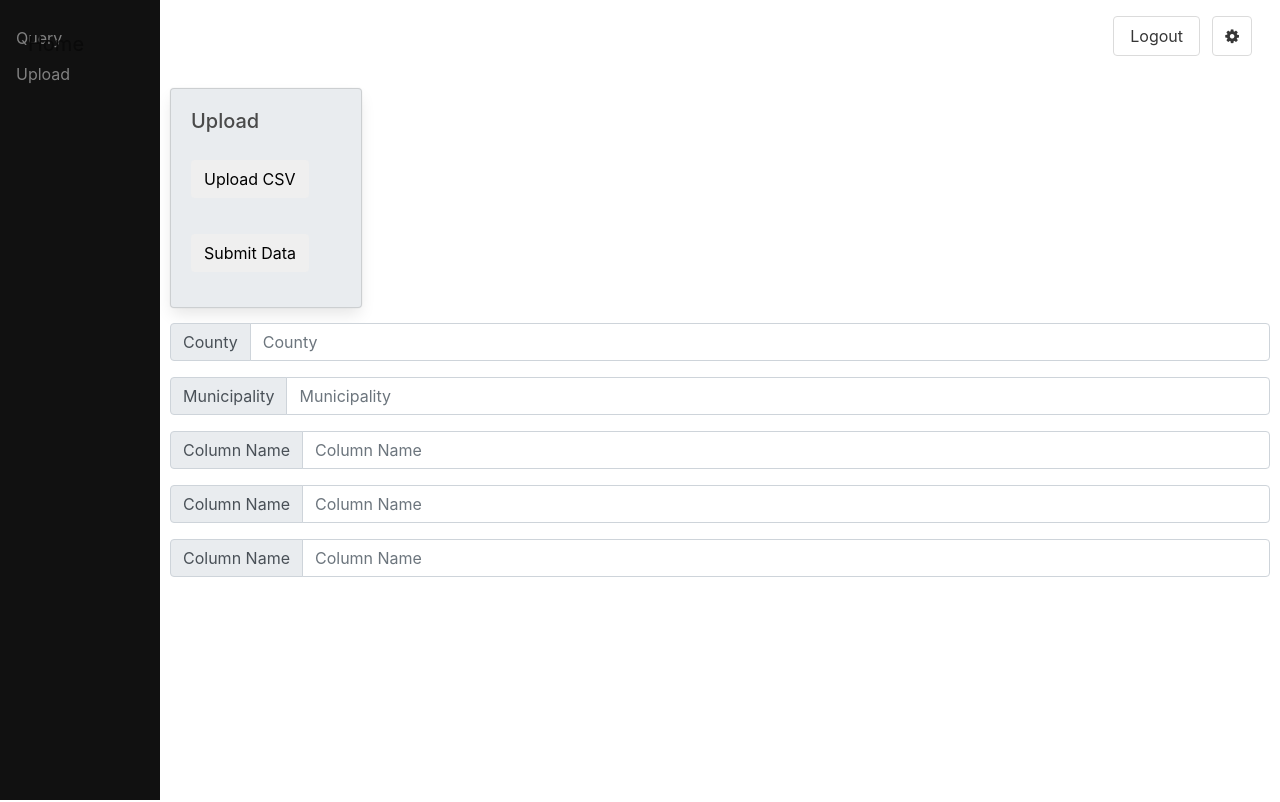
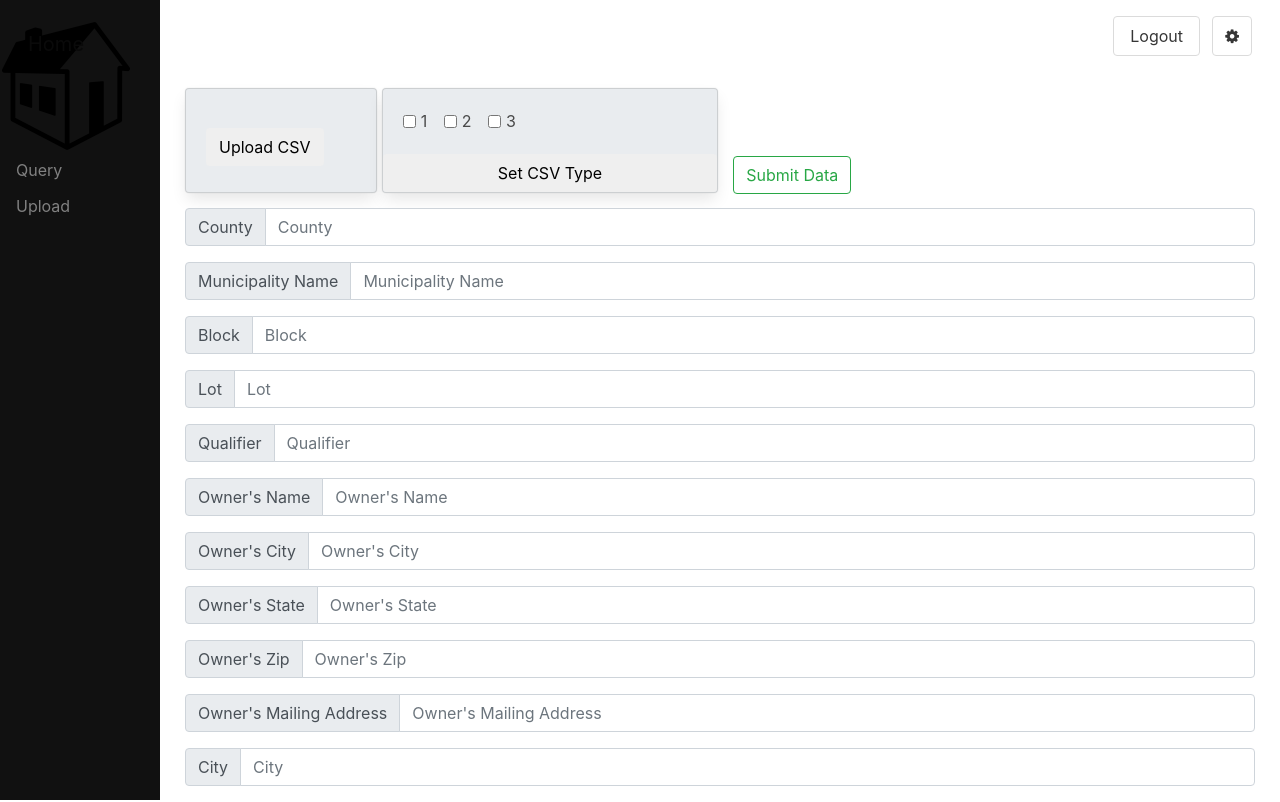
Before and after one commit to jeff-vincent/flask-csv-app, a Flask app: page /upload in a window 1280 px wide. Run offline with Flask 2, Linux system fonts and the light colour scheme; a user stored in the database is signed in; data comes from the database, SQL or seed files in the repository; some libraries are stand-ins or nearby versions.

Commit message:
Improve Upload UI

```diff
--- a/app.py
+++ b/app.py
@@ -33,7 +33,7 @@ def login():
             return json.dumps({'status': 'Both fields required'})
         return render_template('login.html', form=form)
     user = helpers.get_user()
-    return render_template('home.html', user=user)
+    return render_template('query.html', user=user)
 
 
 @app.route("/logout")
@@ -173,8 +173,11 @@ def upload():
 #----------------------- Query View -----------------------------------------#
 @app.route('/query', methods=['POST'])
 def query():
-    print('came through-------------------------------------------------')
-    items = []
+
+    #------------------- Parse Request -----------------------#
+
+
+
     Session = helpers.get_session()
     estates = Session.query(tabledef.Property).all()
 
--- a/templates/sidebar.html
+++ b/templates/sidebar.html
@@ -1,4 +1,7 @@
 <div class="sidenav">
+    <div style="width: 80%">
+    <img style="margin: 2px" src="../static/3d-house.png">
+  </div>
     <a href="/">Query</a>
     <a href="/upload">Upload</a>
   </div>
--- a/templates/upload.html
+++ b/templates/upload.html
@@ -2,21 +2,47 @@
 {% block body %}
 {% include "navbar.html" %}
 {% include "sidebar.html" %}
+<div class="main">
+<div id="uploadControls" class="container">
+    <div class="row">
 
-<div id="uploadControls" class="main">
-
-  <div class="card" style="width: 12rem; margin-bottom: 15px; background-color: #E9ECEF">
+        <div class="col-sm-4">
+  <div class="card" style="width: 12rem;  background-color: #E9ECEF">
     <div class="card-body">
-      <h5 class="card-title">Upload</h5>
+      <div style="height: 19px;"></div>
       <div class="upload-btn-wrapper">
-        <button id="upload" class="btn btn-outline margin-top-15 margin-bottom-15 "> Upload CSV </button>
+        <button id="upload" class="btn btn-outline "> Upload CSV </button>
         <input type="file" id="fileInput"></input>
-    </div>
-    <div>
-      <button id="submitData"class="btn btn-outline margin-top-15 margin-bottom-15" onclick="submitData()">Submit Data</button>
     </div>
     </div>
   </div>
+  </div>
+  <div class="col-sm-4">
+
+  <div class="card" style="width: 23rem; margin-bottom: 15px; margin-left: -170px; background-color: #E9ECEF">
+      <div class="card-body">
+
+      <div class="form-check form-check-inline">
+          <input class="form-check-input" type="checkbox" id="inlineCheckbox1" value="option1">
+          <label class="form-check-label" for="inlineCheckbox1">1</label>
+        </div>
+        <div class="form-check form-check-inline">
+          <input class="form-check-input" type="checkbox" id="inlineCheckbox2" value="option2">
+          <label class="form-check-label" for="inlineCheckbox2">2</label>
+        </div>
+        <div class="form-check form-check-inline">
+          <input class="form-check-input" type="checkbox" id="inlineCheckbox3" value="option3" >
+          <label class="form-check-label" for="inlineCheckbox3">3</label>
+        </div>
+      </div>
+      <button id="setCSVType"class="btn btn-outline" onclick="setCSVType()">Set CSV Type</button>
+    </div>
+  </div>
+      <div>
+          <button style="margin-left: -170px; margin-bottom: -132px" id="submitData"class="btn btn-outline-success margin-top-15" onclick="submitData()">Submit Data</button>
+        </div>
+
+</div>
 
   <div class="input-group mb-3">
     <div class="input-group-prepend">
@@ -26,31 +52,68 @@
   </div>
   <div class="input-group mb-3">
     <div class="input-group-prepend">
-      <span class="input-group-text" id="basic-addon1">Municipality</span>
+      <span class="input-group-text" id="basic-addon1">Municipality Name</span>
     </div>
-    <input type="text" class="form-control" placeholder="Municipality" aria-label="column-name" aria-describedby="basic-addon1">
+    <input type="text" class="form-control" placeholder="Municipality Name" aria-label="column-name" aria-describedby="basic-addon1">
   </div>
   <div class="input-group mb-3">
     <div class="input-group-prepend">
-      <span class="input-group-text" id="basic-addon1">Column Name</span>
+      <span class="input-group-text" id="basic-addon1">Block</span>
     </div>
-    <input type="text" class="form-control" placeholder="Column Name" aria-label="column-name" aria-describedby="basic-addon1">
+    <input type="text" class="form-control" placeholder="Block" aria-label="column-name" aria-describedby="basic-addon1">
   </div>
   <div class="input-group mb-3">
     <div class="input-group-prepend">
-      <span class="input-group-text" id="basic-addon1">Column Name</span>
+      <span class="input-group-text" id="basic-addon1">Lot</span>
     </div>
-    <input type="text" class="form-control" placeholder="Column Name" aria-label="column-name" aria-describedby="basic-addon1">
+    <input type="text" class="form-control" placeholder="Lot" aria-label="column-name" aria-describedby="basic-addon1">
   </div>
   <div class="input-group mb-3">
     <div class="input-group-prepend">
-      <span class="input-group-text" id="basic-addon1">Column Name</span>
+      <span class="input-group-text" id="basic-addon1">Qualifier</span>
     </div>
-    <input type="text" class="form-control" placeholder="Column Name" aria-label="column-name" aria-describedby="basic-addon1">
+    <input type="text" class="form-control" placeholder="Qualifier" aria-label="column-name" aria-describedby="basic-addon1">
   </div>
+  <div class="input-group mb-3">
+    <div class="input-group-prepend">
+      <span class="input-group-text" id="basic-addon1">Owner's Name</span>
+    </div>
+    <input type="text" class="form-control" placeholder="Owner's Name" aria-label="column-name" aria-describedby="basic-addon1">
+  </div>
+  <div class="input-group mb-3">
+    <div class="input-group-prepend">
+      <span class="input-group-text" id="basic-addon1">Owner's City</span>
+    </div>
+    <input type="text" class="form-control" placeholder="Owner's City" aria-label="column-name" aria-describedby="basic-addon1">
+  </div>
+  <div class="input-group mb-3">
+      <div class="input-group-prepend">
+        <span class="input-group-text" id="basic-addon1">Owner's State</span>
+      </div>
+      <input type="text" class="form-control" placeholder="Owner's State" aria-label="column-name" aria-describedby="basic-addon1">
+    </div>
+  <div class="input-group mb-3">
+      <div class="input-group-prepend">
+        <span class="input-group-text" id="basic-addon1">Owner's Zip</span>
+      </div>
+      <input type="text" class="form-control" placeholder="Owner's Zip" aria-label="column-name" aria-describedby="basic-addon1">
+    </div>
+  <div class="input-group mb-3">
+      <div class="input-group-prepend">
+        <span class="input-group-text" id="basic-addon1">Owner's Mailing Address</span>
+      </div>
+      <input type="text" class="form-control" placeholder="Owner's Mailing Address" aria-label="column-name" aria-describedby="basic-addon1">
+    </div>
+  <div class="input-group mb-3">
+      <div class="input-group-prepend">
+        <span class="input-group-text" id="basic-addon1">City</span>
+      </div>
+      <input type="text" class="form-control" placeholder="City" aria-label="column-name" aria-describedby="basic-addon1">
+    </div>
+</div>
+</div>
 
 
-</div>
 
 
 </div>
```
Also changed, not shown: templates/selector.html (+75 -37 lines), static/3d-house.png (added), templates/query.html (renamed from templates/home.html).
